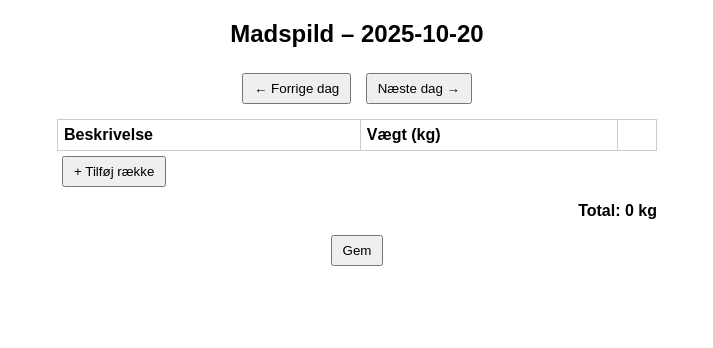
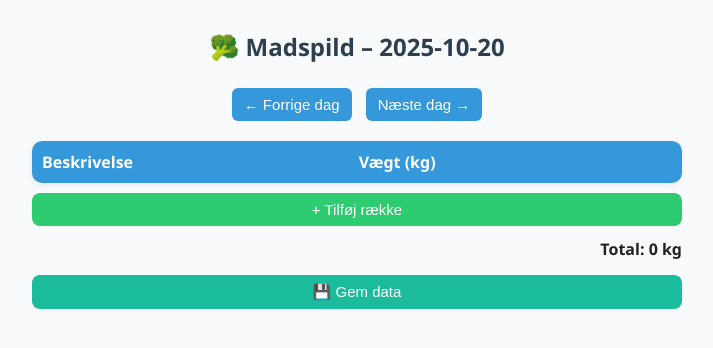
Before and after one commit to Dkrygerh-prog/Madspilds, a plain HTML site: page index.html in a window 1280 px wide. Shown: the whole page, without its empty margins (283-996 px from the left). Drawn offline with Linux system fonts and the light colour scheme; no server answers.

Commit message:
Refactor index.html for better UI design
Updated styles and structure for improved UI and user experience.

```diff
--- a/index.html
+++ b/index.html
@@ -5,19 +5,117 @@
 <meta name="viewport" content="width=device-width, initial-scale=1.0">
 <title>Madspild Registrering</title>
 <style>
-body { font-family: sans-serif; max-width: 600px; margin: 20px auto; }
-h2 { text-align:center; }
-table { width:100%; border-collapse: collapse; margin-top:10px; }
-th, td { border:1px solid #ccc; padding:6px; text-align:left; }
-input[type="text"], input[type="number"] { width:100%; box-sizing:border-box; }
-button { margin:5px; padding:6px 10px; }
-.sum { font-weight:bold; text-align:right; margin-top:10px;}
+  body {
+    font-family: "Segoe UI", Roboto, sans-serif;
+    max-width: 650px;
+    margin: 30px auto;
+    background: #f8fafc;
+    color: #222;
+  }
+
+  h2 {
+    text-align: center;
+    color: #2c3e50;
+  }
+
+  table {
+    width: 100%;
+    border-collapse: collapse;
+    margin-top: 15px;
+    background: white;
+    border-radius: 10px;
+    overflow: hidden;
+    box-shadow: 0 2px 6px rgba(0,0,0,0.08);
+  }
+
+  th, td {
+    padding: 10px;
+    text-align: left;
+  }
+
+  th {
+    background: #3498db;
+    color: white;
+  }
+
+  td {
+    border-top: 1px solid #eee;
+  }
+
+  input[type="text"], input[type="number"] {
+    width: 100%;
+    padding: 6px 8px;
+    border: 1px solid #ccc;
+    border-radius: 6px;
+    font-size: 15px;
+    box-sizing: border-box;
+  }
+
+  button {
+    cursor: pointer;
+    border: none;
+    border-radius: 8px;
+    padding: 8px 16px;
+    font-size: 15px;
+    font-weight: 500;
+    transition: all 0.2s ease;
+  }
+
+  button:hover {
+    transform: scale(1.03);
+  }
+
+  #addBtn {
+    background: #2ecc71;
+    color: white;
+    width: 100%;
+    margin-top: 10px;
+  }
+
+  #saveBtn {
+    background: #1abc9c;
+    color: white;
+    width: 100%;
+    margin-top: 15px;
+  }
+
+  #prevBtn, #nextBtn {
+    background: #3498db;
+    color: white;
+    margin: 5px;
+    padding: 8px 12px;
+    border-radius: 6px;
+  }
+
+  #prevBtn:hover { background: #2980b9; }
+  #nextBtn:hover { background: #2980b9; }
+  #addBtn:hover { background: #27ae60; }
+  #saveBtn:hover { background: #16a085; }
+
+  td button {
+    background: #e74c3c;
+    color: white;
+    border-radius: 6px;
+    padding: 4px 8px;
+  }
+
+  td button:hover {
+    background: #c0392b;
+  }
+
+  .sum {
+    font-weight: bold;
+    text-align: right;
+    margin-top: 12px;
+    font-size: 16px;
+  }
 </style>
 </head>
 <body>
 
-<h2>Madspild – <span id="dato"></span></h2>
-<div style="text-align:center">
+<h2>🥦 Madspild – <span id="dato"></span></h2>
+
+<div style="text-align:center;margin-bottom:10px;">
   <button id="prevBtn">← Forrige dag</button>
   <button id="nextBtn">Næste dag →</button>
 </div>
@@ -31,9 +129,7 @@ button { margin:5px; padding:6px 10px; }
 
 <button id="addBtn">+ Tilføj række</button>
 <div class="sum">Total: <span id="total">0</span> kg</div>
-<div style="text-align:center;margin-top:10px">
-  <button id="saveBtn">Gem</button>
-</div>
+<button id="saveBtn">💾 Gem data</button>
 
 <!-- Firebase SDK -->
 <script src="https://www.gstatic.com/firebasejs/9.23.0/firebase-app-compat.js"></script>
@@ -48,7 +144,8 @@ const firebaseConfig = {
   projectId: "madspildsregistrering",
   storageBucket: "madspildsregistrering.firebasestorage.app",
   messagingSenderId: "344888789541",
-  appId: "1:344888789541:web:117c6bd0d22b395c184dcc"
+  appId: "1:344888789541:web:117c6bd0d22b395c184dcc",
+  measurementId: "G-ZCK8SMPN0C"
 };
 firebase.initializeApp(firebaseConfig);
 const db = firebase.database();
@@ -125,7 +222,7 @@ document.querySelector("#table").addEventListener("input",updateTotal);
 
 adjustToWeekday(currentDate);
 showDay(currentDate);
+</script>
 
-</script>
 </body>
 </html>
```
